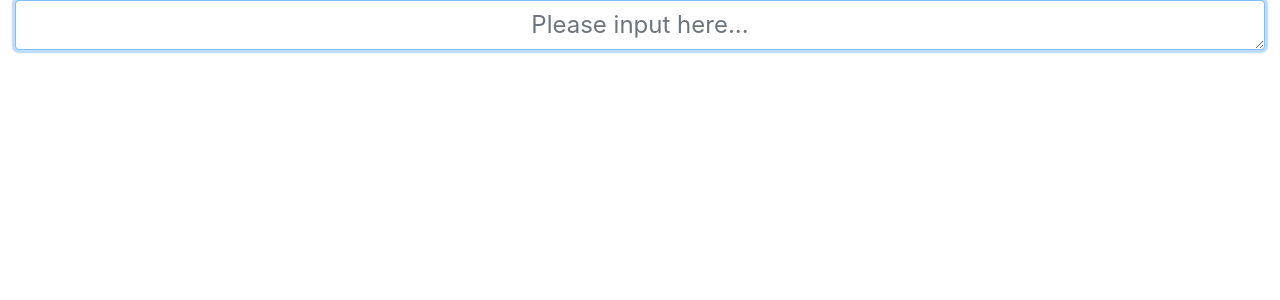
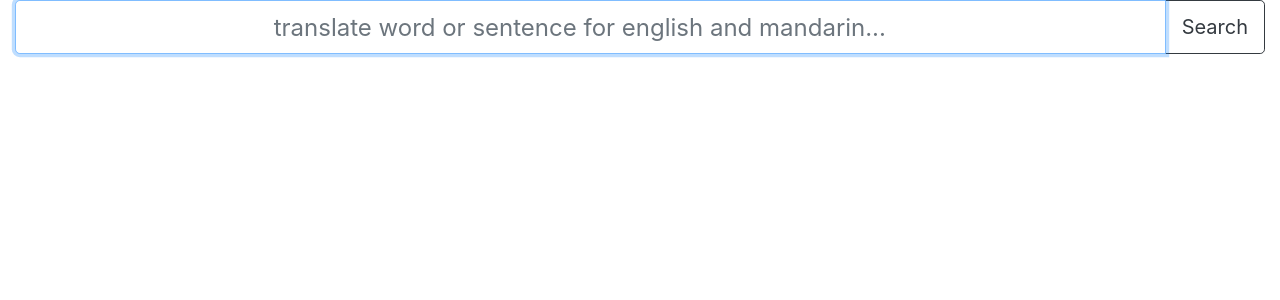
Before and after one commit to zhao-ji/translation, a React (Create React App) app: page / in a window 1280 px wide. Shown: the top 300 px of the page. Built offline with nearby package versions, Linux system fonts and the light colour scheme; no server answers.

Commit message:
Issue #1 - WIP: use new search input and comfirm button

```diff
--- a/src/App.js
+++ b/src/App.js
@@ -8,7 +8,6 @@ import { recordActions } from './actions/recordAction'
 import { utilsActions } from './actions/utilsAction'
 
 import Input from './components/input';
-import StatusIndicator from './components/status';
 import OxfordResult from './components/oxfordResult';
 import Result from './components/result';
 
@@ -19,8 +18,6 @@ class App extends Component {
     render() {
         return (
             <Container fluid={true}>
-                <Row noGutters={true}>
-                    <Col sm={12} lg={12}>
                 <Input
                     googleTranslate={this.props.googleTranslate}
                     googleTranslateFromCache={this.props.googleTranslateFromCache}
@@ -38,14 +35,8 @@ class App extends Component {
                     record={this.props.record}
                     cleanCache={this.props.cleanCache}
                     cache={this.props.utils.cache}
+                    suggestions={['hello', 'apple', 'cache', 'eppppp']}
                 />
-                        <StatusIndicator
-                            currentText={this.props.utils.currentText}
-                            isLoading={this.props.recordResult.isLoading}
-                            isSuccess={this.props.recordResult.isSuccess}
-                        />
-                    </Col>
-                </Row>
                 <Row noGutters={true}>
                     <Col sm={12} lg={6}>
                         <LoadingWrapper
--- a/src/components/input.js
+++ b/src/components/input.js
@@ -1,6 +1,6 @@
 import React, { Component } from 'react';
-import { Form } from 'react-bootstrap';
-import autosize from 'autosize';
+
+import { Button, InputGroup, Form } from 'react-bootstrap';
 import { throttle, debounce } from 'throttle-debounce';
 
 import { checkIfMandarin, checkIfSentence } from '../utils';
@@ -18,9 +18,6 @@ export default class Input extends Component {
     }
 
     handleChange(event) {
-        // auto resize the textarea to let use see all the input
-        autosize(event.target)
-
         let searchString = event.target.value;
         const inputData = {
             text: searchString.trim(),
@@ -121,16 +118,23 @@ export default class Input extends Component {
 
     render() {
         return (
-            <Form.Control
-                as="textarea"
-                placeholder="Please input here..."
-                onChange={this.handleChange}
-                autoComplete="false"
-                autoFocus
-                minLength="2"
-                rows="1"
-                id="input-search-bar"
-            />
+            <InputGroup size="lg">
+                <Form.Control
+                    as="input"
+                    type="search"
+                    autoComplete="false"
+                    autoFocus
+                    id="input-search-bar"
+                    placeholder="translate word or sentence for english and mandarin..."
+                    onChange={this.handleChange}
+                    list="suggestions"
+                />
+                <InputGroup.Append>
+                    <Button variant="outline-dark" type="button" onClick={this.onClick} block>
+                        Search
+                    </Button>
+                </InputGroup.Append>
+            </InputGroup>
         );
     }
 }
--- a/src/components/status.js
+++ b/src/components/status.js
@@ -30,7 +30,7 @@ export default class StatusIndicator extends Component {
                         </span>
                     </Col>
                     <Col sm={4} lg={4}>
-                        <span textAlign={ "center" }>
+                        <span style={{ textAlign: "center" }}>
                             {this.props.isLoading ? "isLoading" : this.props.isSuccess ? "Yes" : "No"}
                         </span>
                     </Col>
```
Also changed, not shown: package.json (+6 -2 lines), 1 other file (tests, documents, lock files or other folders). Lines whose indentation alone changed are shown as unchanged.
